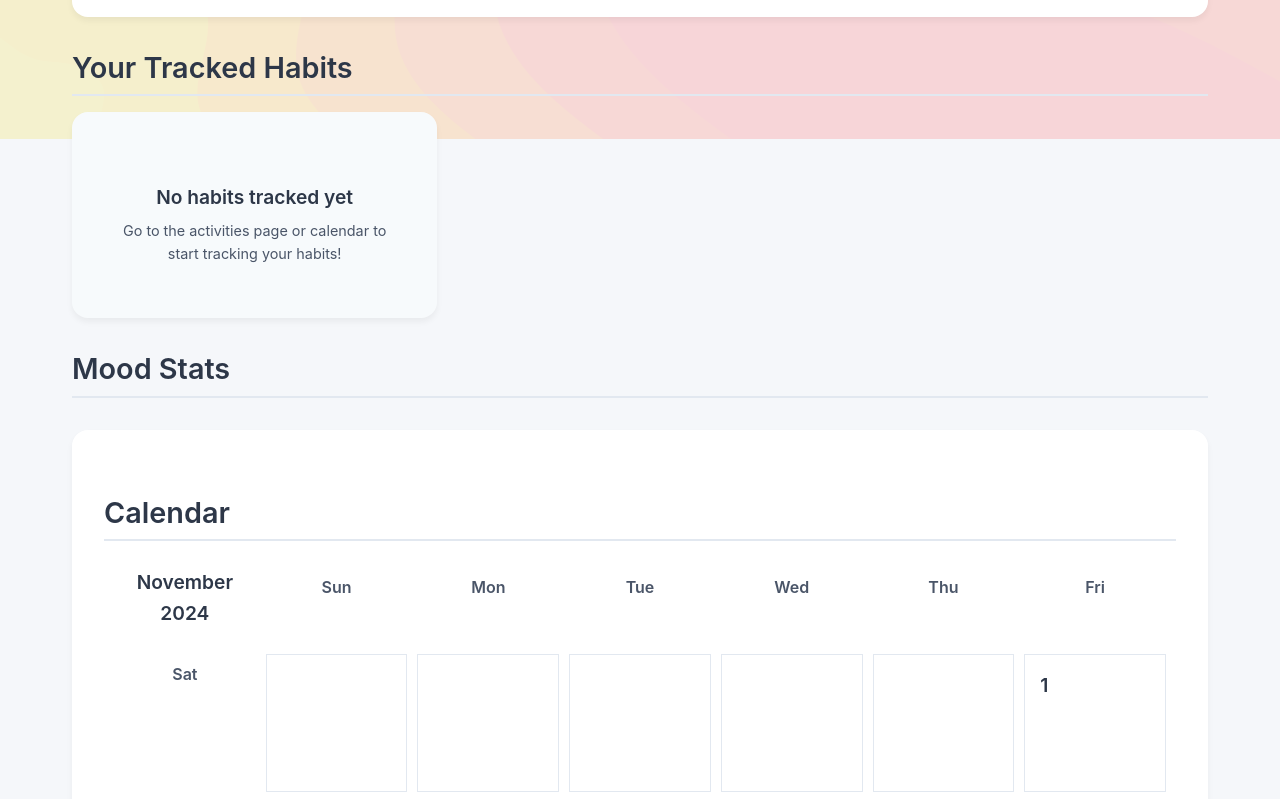
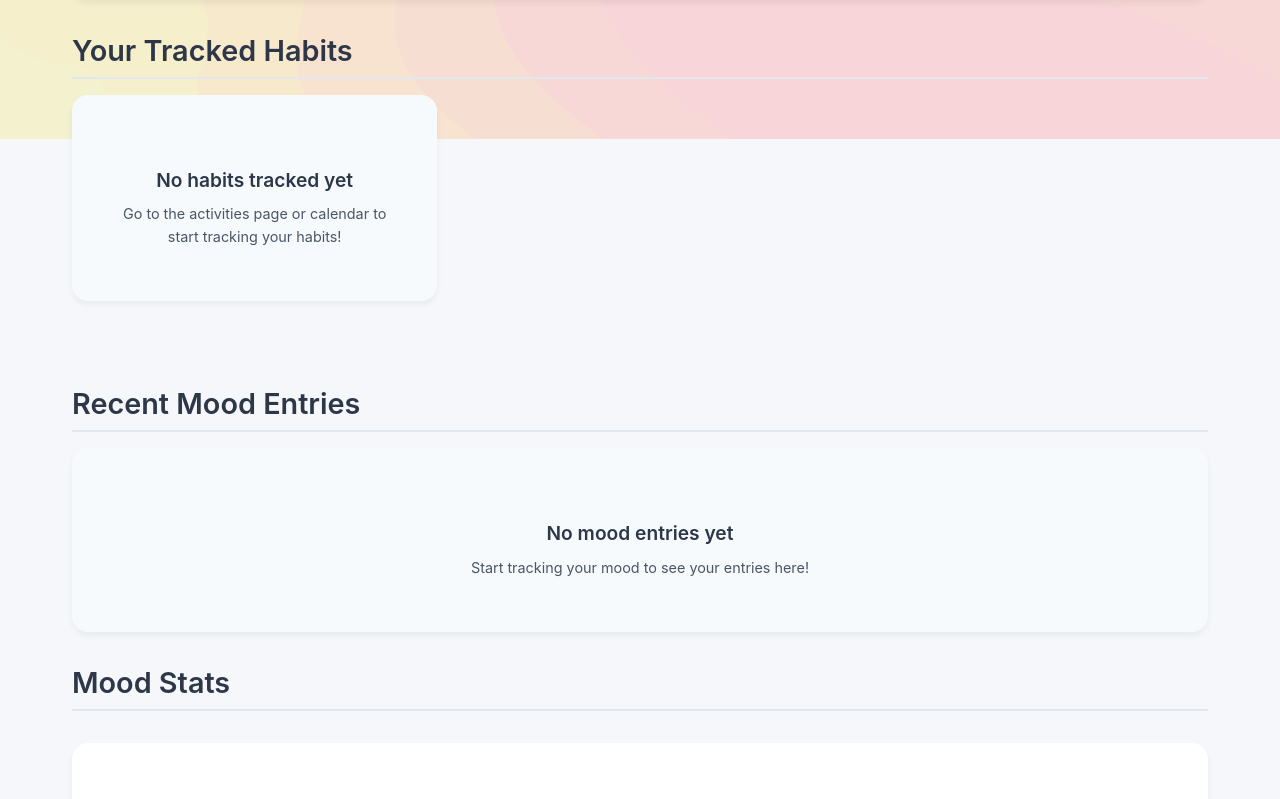
Before and after one commit to eduardo-canelas/habitz, a plain HTML site: page dashboard.html in a window 1280 px wide. Shown: the part 661-1460 px from the top of the page. Drawn offline with Linux system fonts and the light colour scheme.

Commit message:
Final Dashboard Polishing

```diff
--- a/css/styles-dashboard.css
+++ b/css/styles-dashboard.css
@@ -595,6 +595,10 @@ p {
 }
 
 .no-habits p {
+    display: inline-block;
+    /* Optional: Makes the paragraph behave like an inline block */
+    margin: 0;
+    /* Resets margin if needed */
     color: #4a5568;
     font-size: 0.9rem;
     margin-bottom: 0.3rem;
--- a/js/progress.js
+++ b/js/progress.js
@@ -102,13 +102,12 @@ function getMoodStats() {
     };
 }
 // Function to update dashboard displays
-
 function updateDashboard() {
     const habits = JSON.parse(localStorage.getItem('habits')) || {};
     const calendarEvents = JSON.parse(localStorage.getItem('events')) || [];
     const habitsList = document.getElementById('habits-list');
     const statsContainer = document.getElementById('stats-container');
-    const moodStats = getMoodStats();
+    const moodStats = getMoodStats(); // Get mood statistics
 
     // Update stats
     const totalActivities = Object.values(habits).reduce((sum, habit) => sum + habit.count, 0);
@@ -133,12 +132,19 @@ function updateDashboard() {
             <h3>Mood Tracking</h3>
             <p>${moodStats.totalEntries}</p>
             <small>Total mood entries</small>
-            <p class="most-frequent">Most frequent: ${moodStats.mostFrequentMood}</p>
+            <p class="most-frequent"> ${moodStats.mostFrequentMood}</p>
         </div>
     `;
 
-    // Update habits list
-    if (Object.keys(habits).length === 0 && calendarEvents.length === 0) {
+    // Clear habits list
+    habitsList.innerHTML = '';
+
+    // Add regular habits
+    const sortedHabits = Object.entries(habits).sort((a, b) =>
+        new Date(b[1].lastUpdated) - new Date(a[1].lastUpdated)
+    );
+
+    if (sortedHabits.length === 0) {
         habitsList.innerHTML = `
             <div class="no-habits">
                 <h3>No habits tracked yet</h3>
@@ -146,13 +152,6 @@ function updateDashboard() {
             </div>
         `;
     } else {
-        habitsList.innerHTML = '';
-
-        // Add regular habits
-            const sortedHabits = Object.entries(habits).sort((a, b) =>
-        new Date(b[1].lastUpdated) - new Date(a[1].lastUpdated)
-    );
-
         for (const [habit, data] of sortedHabits) {
             const habitElement = document.createElement('div');
             habitElement.className = 'habit-item';
@@ -165,29 +164,17 @@ function updateDashboard() {
             `;
             habitsList.appendChild(habitElement);
         }
+    }
 
-        // Add calendar events
-        calendarEvents.forEach(dayEvent => {
-            dayEvent.events.forEach(event => {
-                const eventElement = document.createElement('div');
-                eventElement.className = 'habit-item calendar-event';
-                eventElement.innerHTML = `
-                    <h3>${event.title}</h3>
-                    <p>Scheduled Time: ${event.time}</p>
-                    <p>Date: ${dayEvent.month}/${dayEvent.day}/${dayEvent.year}</p>
+    // Create mood section separately
+    const moodSection = document.createElement('div');
+    moodSection.className = 'mood-section';
+    moodSection.innerHTML = `<h2>Recent Mood Entries</h2>`;
 
-                `;
-                habitsList.appendChild(eventElement);
-            });
-        });
-
-        // Add mood history
+    // Add mood history regardless of habits
     const moodHistory = JSON.parse(localStorage.getItem("moodHistory")) || [];
     if (moodHistory.length > 0) {
-            const moodSection = document.createElement('div');
-            moodSection.className = 'mood-section';
-            moodSection.innerHTML = `
-                <h2>Recent Mood Entries</h2>
+        moodSection.innerHTML += `
             <div class="mood-entries">
                 ${moodHistory.slice(-5).reverse().map(entry => `
                     <div class="habit-item mood-entry">
@@ -199,14 +186,22 @@ function updateDashboard() {
                 `).join('')}
             </div>
         `;
-            habitsList.appendChild(moodSection);
-        }
+    } else {
+        // This message will now be displayed correctly if there are no mood entries
+        moodSection.innerHTML += `
+            <div class="no-habits">
+                <h3>No mood entries yet</h3>
+                <p>Start tracking your mood to see your entries here!</p>
+            </div>
+        `;
     }
 
-    // Create calendar if the element exists
+    // Append the mood section to the habits list (or another appropriate container)
+    habitsList.appendChild(moodSection);
+    // Update calendar display if the element exists
     const calendarElement = document.getElementById('calendar');
     if (calendarElement) {
-        createCalendar();
+        createCalendar(); // Call to create the calendar
     }
 }
 function deleteMoodEntry(date) {
```
Lines whose indentation alone changed are shown as unchanged.
